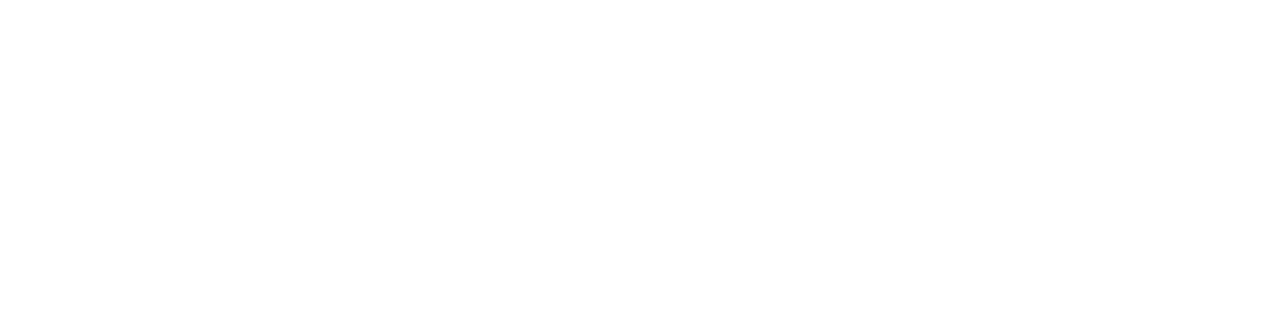
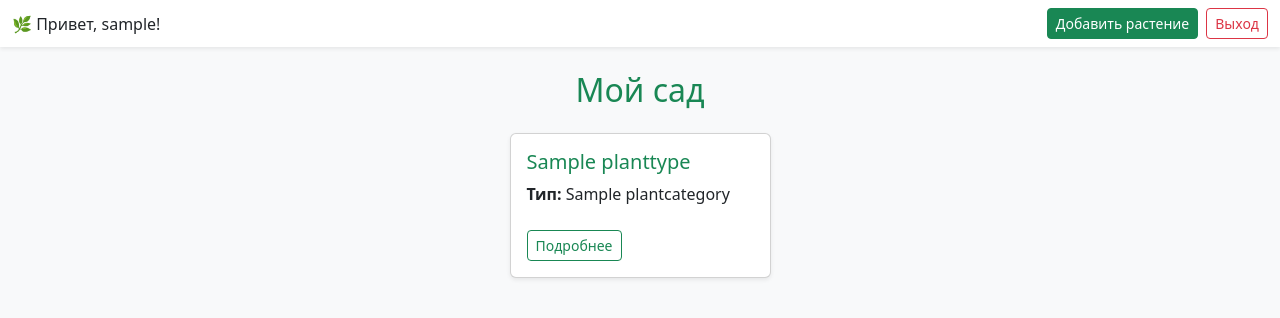
Before and after one commit to vxmpra/python_project, a Django app: page /plants/ in a window 1280 px wide. Before the commit the part shown is empty. Shown: the top 318 px of the page. Run offline with Django 5.2, Linux system fonts and the light colour scheme; a user stored in the database is signed in; tables that the repository leaves empty hold one stand-in row (values such as "Sample post").

Commit message:
Add plant_list.html template with Bootstrap

```diff
--- a/plants/templates/plants/base.html
+++ b/plants/templates/plants/base.html
@@ -21,7 +21,7 @@
         <div class="col-md-2 mb-4">
             <div class="card shadow-sm h-100">
                 <div class="card-body">
-                    <h5 class="card-title text-success">{{ plant.name }}</h5>
+                    <h5 class="card-title text-success">{{ plant.plant_type.name }}</h5>
                 </div>
             </div>
         </div>
--- a/plants/templates/plants/plant_list.html
+++ b/plants/templates/plants/plant_list.html
@@ -0,0 +1,43 @@
+<!DOCTYPE html>
+<html lang="ru">
+<head>
+    <meta charset="UTF-8">
+    <title>Мои растения</title>
+    <link href="https://cdn.jsdelivr.net/npm/bootstrap@5.3.2/dist/css/bootstrap.min.css" rel="stylesheet">
+</head>
+<body class="bg-light">
+
+<nav class="navbar navbar-light bg-white shadow-sm mb-4">
+    <div class="container-fluid d-flex justify-content-between align-items-center">
+        <div>
+            🌿 Привет, {{ request.user.username }}!
+        </div>
+        <div class="d-flex gap-2">
+            <a href="{% url 'add_plant' %}" class="btn btn-success btn-sm">Добавить растение</a>
+            <a href="{% url 'logout' %}" class="btn btn-outline-danger btn-sm">Выход</a>
+        </div>
+    </div>
+</nav>
+
+<div class="container">
+    <h2 class="text-center text-success mb-4">Мой сад</h2>
+
+    <div class="row justify-content-center">
+        {% for plant in plants %}
+        <div class="col-md-3 mb-4">
+            <div class="card shadow-sm h-100">
+                <div class="card-body">
+                    <h5 class="card-title text-success">{{ plant.plant_type.name }}</h5>
+                    <p class="card-text"><strong>Тип:</strong> {{ plant.plant_type.category.name }}</p>
+                    <a href="{% url 'plant_detail' plant.pk %}" class="btn btn-outline-success btn-sm mt-2">Подробнее</a>
+                </div>
+            </div>
+        </div>
+        {% empty %}
+        <p class="text-center">У вас пока нет растений. <a href="{% url 'add_plant' %}">Добавить первое</a></p>
+        {% endfor %}
+    </div>
+</div>
+
+</body>
+</html>
```
